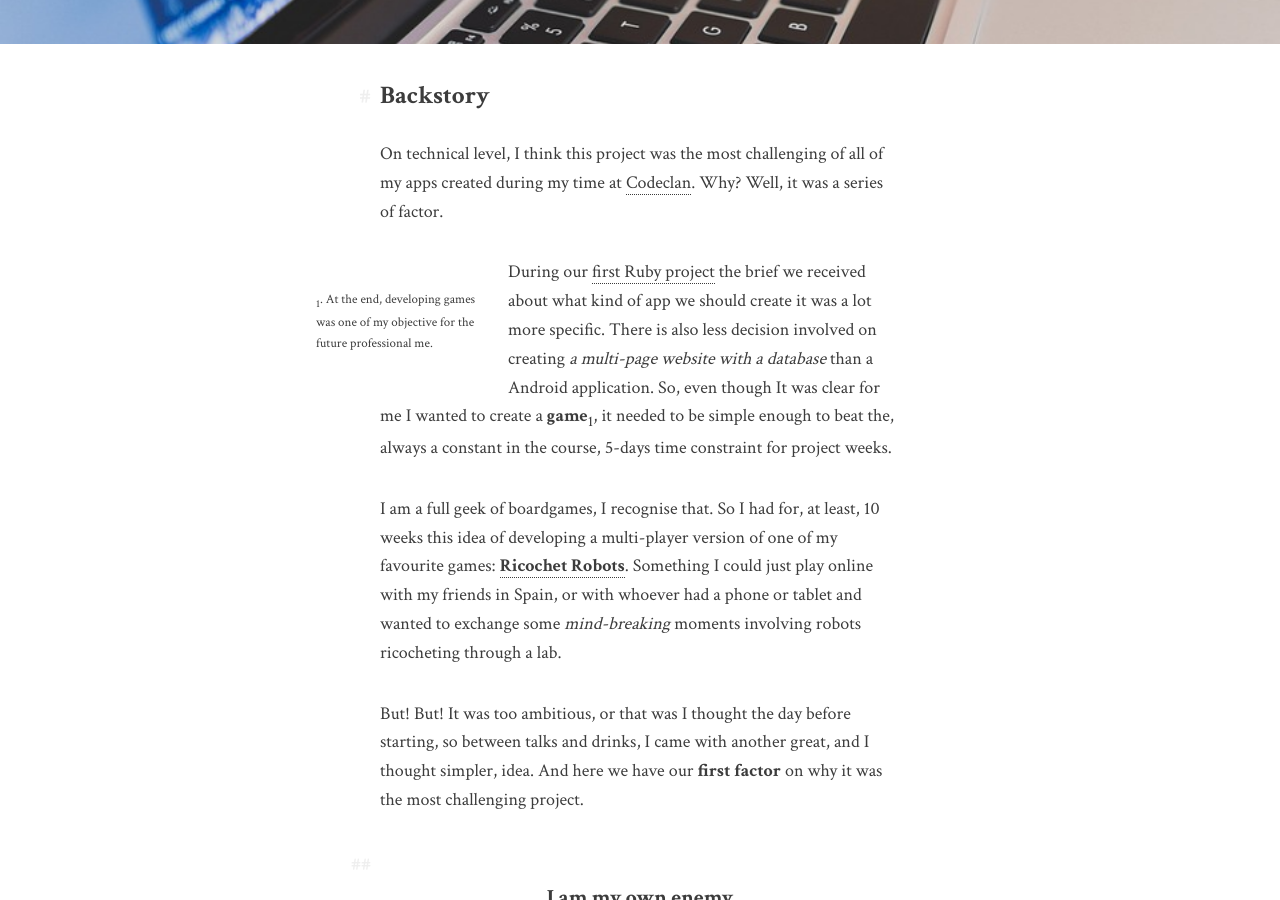
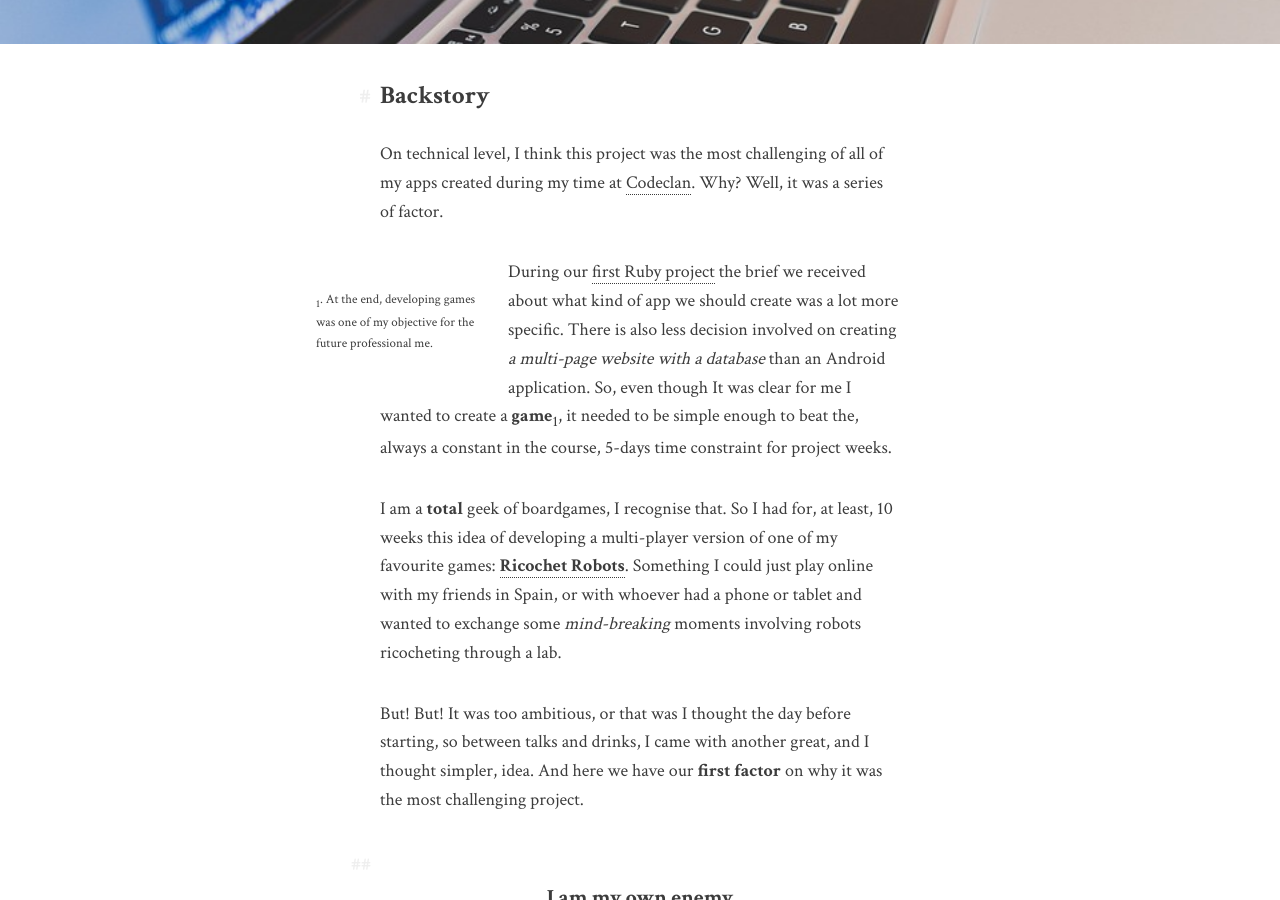
Before and after one commit to DetectiveAzul/DetectiveAzul.github.io, a Jekyll site: the page built from _posts/portfolio/2018-05-04-coding-bootcamp-student-simulator.markdown, in a window 1280 px wide and 900 px high, scrolled down 534 px. Built offline with Jekyll 4.4.1, drawn with Linux system fonts in a browser that asks for light colours; comment, search, counter and statistics services are not loaded.

Commit message:
Fixing more typos

```diff
--- a/_posts/portfolio/2018-05-04-coding-bootcamp-student-simulator.markdown
+++ b/_posts/portfolio/2018-05-04-coding-bootcamp-student-simulator.markdown
@@ -13,9 +13,9 @@ On technical level, I think this project was the most challenging of all of my a
 <sub>1</sub>. At the end, developing games was one of my objective for the future professional me.
 {:.side-note}
 
-During our [first Ruby project](/portfolio/2018/04/06/compendium.html) the brief we received about what kind of app we should create it was a lot more specific. There is also less decision involved on creating *a multi-page website with a database* than a Android application. So, even though It was clear for me I wanted to create a **game**<sub>1</sub>, it needed to be simple enough to beat the, always a constant in the course, 5-days time constraint for project weeks.
+During our [first Ruby project](/portfolio/2018/04/06/compendium.html) the brief we received about what kind of app we should create was a lot more specific. There is also less decision involved on creating *a multi-page website with a database* than an Android application. So, even though It was clear for me I wanted to create a **game**<sub>1</sub>, it needed to be simple enough to beat the, always a constant in the course, 5-days time constraint for project weeks.
 
-I am a full geek of boardgames, I recognise that. So I had for, at least, 10 weeks this idea of developing a multi-player version of one of my favourite games: [**Ricochet Robots**](https://boardgamegeek.com/boardgame/51/ricochet-robots). Something I could just play online with my friends in Spain, or with whoever had a phone or tablet and wanted to exchange some *mind-breaking* moments involving robots ricocheting through a lab.
+I am a **total** geek of boardgames, I recognise that. So I had for, at least, 10 weeks this idea of developing a multi-player version of one of my favourite games: [**Ricochet Robots**](https://boardgamegeek.com/boardgame/51/ricochet-robots). Something I could just play online with my friends in Spain, or with whoever had a phone or tablet and wanted to exchange some *mind-breaking* moments involving robots ricocheting through a lab.
 
 But! But! It was too ambitious, or that was I thought the day before starting, so between talks and drinks, I came with another great, and I thought simpler, idea. And here we have our **first factor** on why it was the most challenging project.
 
```
